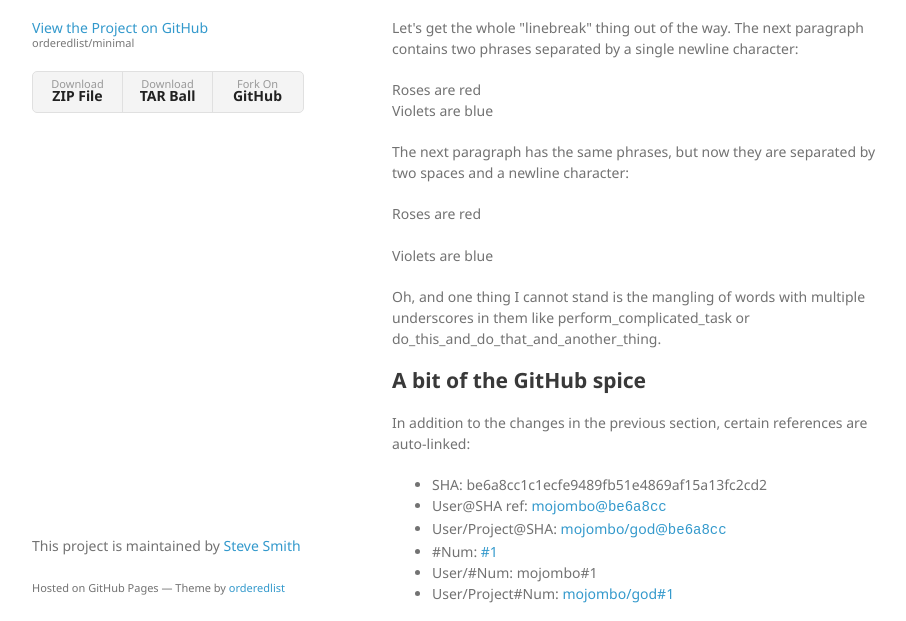
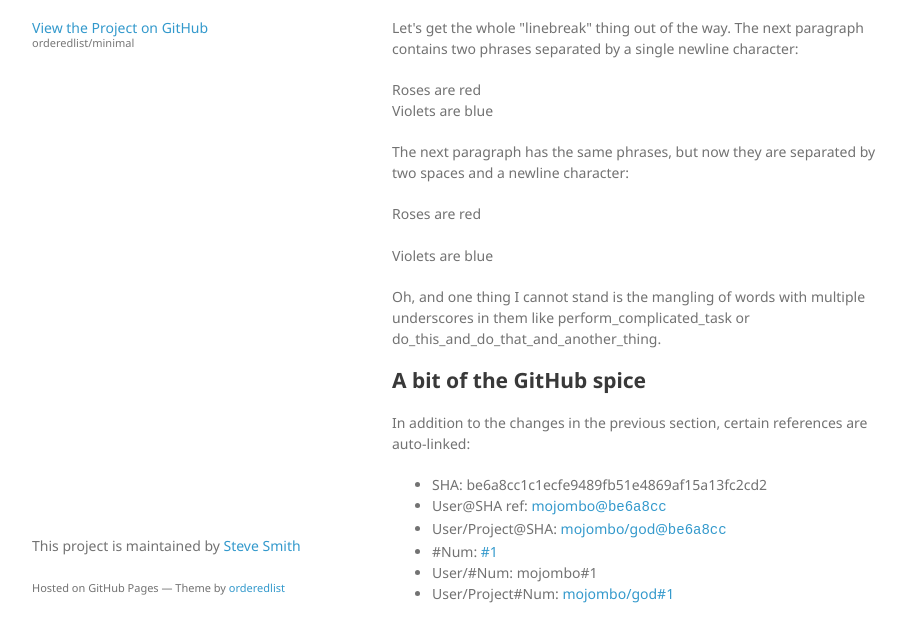
Before and after one commit to efrainsegarra/efrainsegarra.github.io, a plain HTML site: page index.html in a window 1280 px wide. Shown: the part 133-754 px from the top of the page, without its empty margins (178-1084 px from the left). Drawn offline with Linux system fonts and the light colour scheme.

Commit message:
Update index.html

```diff
--- a/index.html
+++ b/index.html
@@ -18,11 +18,6 @@
         <h1>Minimal</h1>
         <p>A Theme for GitHub Pages</p>
         <p class="view"><a href="http://github.com/orderedlist/minimal">View the Project on GitHub <small>orderedlist/minimal</small></a></p>
-        <ul>
-          <li><a href="https://github.com/orderedlist/minimal/zipball/master">Download <strong>ZIP File</strong></a></li>
-          <li><a href="https://github.com/orderedlist/minimal/tarball/master">Download <strong>TAR Ball</strong></a></li>
-          <li><a href="http://github.com/orderedlist/minimal">Fork On <strong>GitHub</strong></a></li>
-        </ul>
       </header>
       <section>
         <h1>GitHub Flavored Markdown</h1>
```
